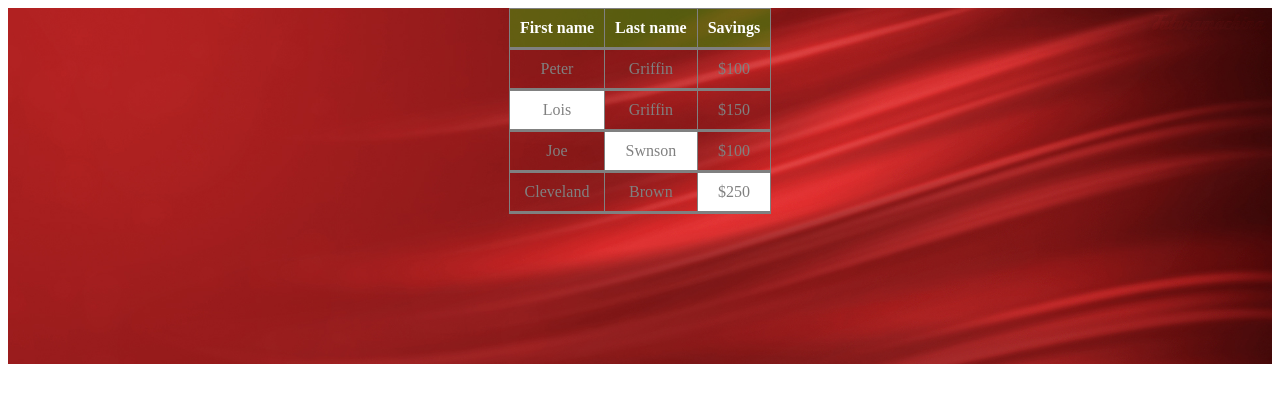
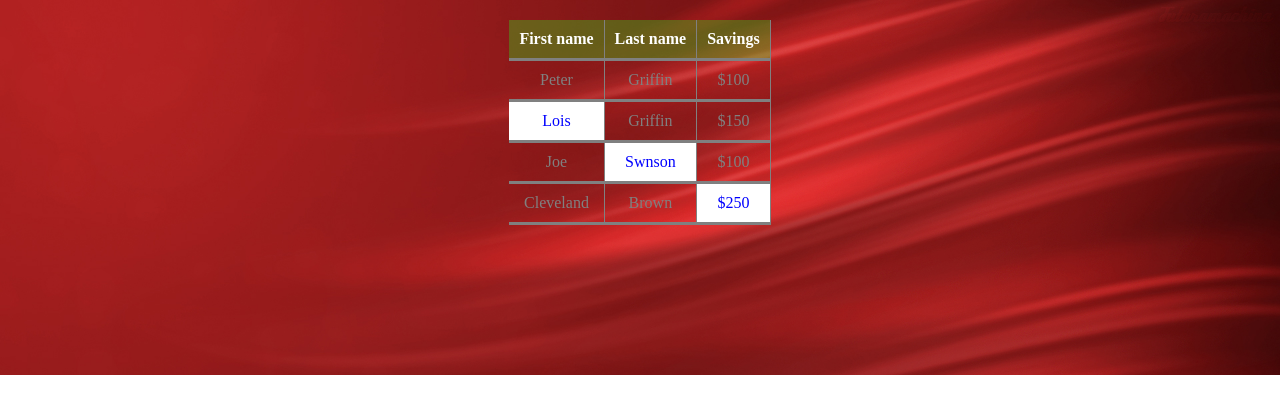
Before and after one commit to ingavaranaviciute/nd2, a plain HTML site: page index.html in a window 1280 px wide. Drawn offline with Linux system fonts and the light colour scheme.

Commit message:
Atitraukta lentelė ir nuimti borderiai

```diff
--- a/index.html
+++ b/index.html
@@ -5,30 +5,38 @@
     <title>nd2 Inga Varanaviciute</title>
 </head>
 <style>
+    body{
+        margin: 0;
+    }
     div {
         background: url("img/free-red-backgrounds-1920x1200.jpg");
         background-size: cover;
         padding-bottom: 150px;
+        overflow: auto;
 
     }
     table{
         border-collapse: collapse;
         margin-left: auto;
         margin-right: auto;
+        margin-top: 20px;
     }
     th, td {
         padding: 10px;
         text-align: center;
         color: grey;
         border: 1px solid grey;
+        border-left: 0;
+        border-top:0;
         border-bottom-width: 3px;
     }
     th{
         color: white;
-        background-color: rgba(0, 255, 0, 0.3);
+        background-color: rgba(30, 255, 30, 0.3);
     }
     .marked{
         background-color: white;
+        color: blue;
     }
 
     </style>
```
